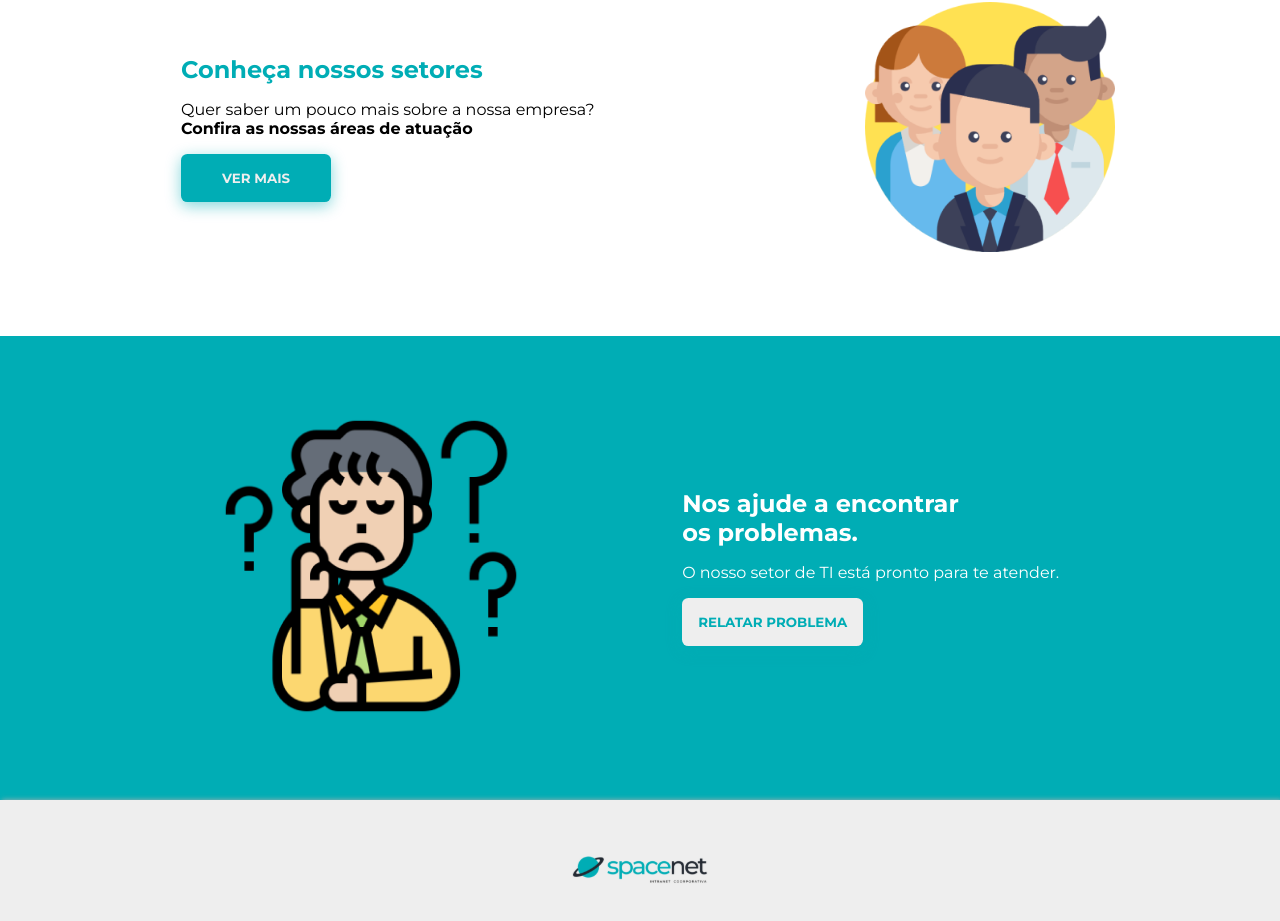
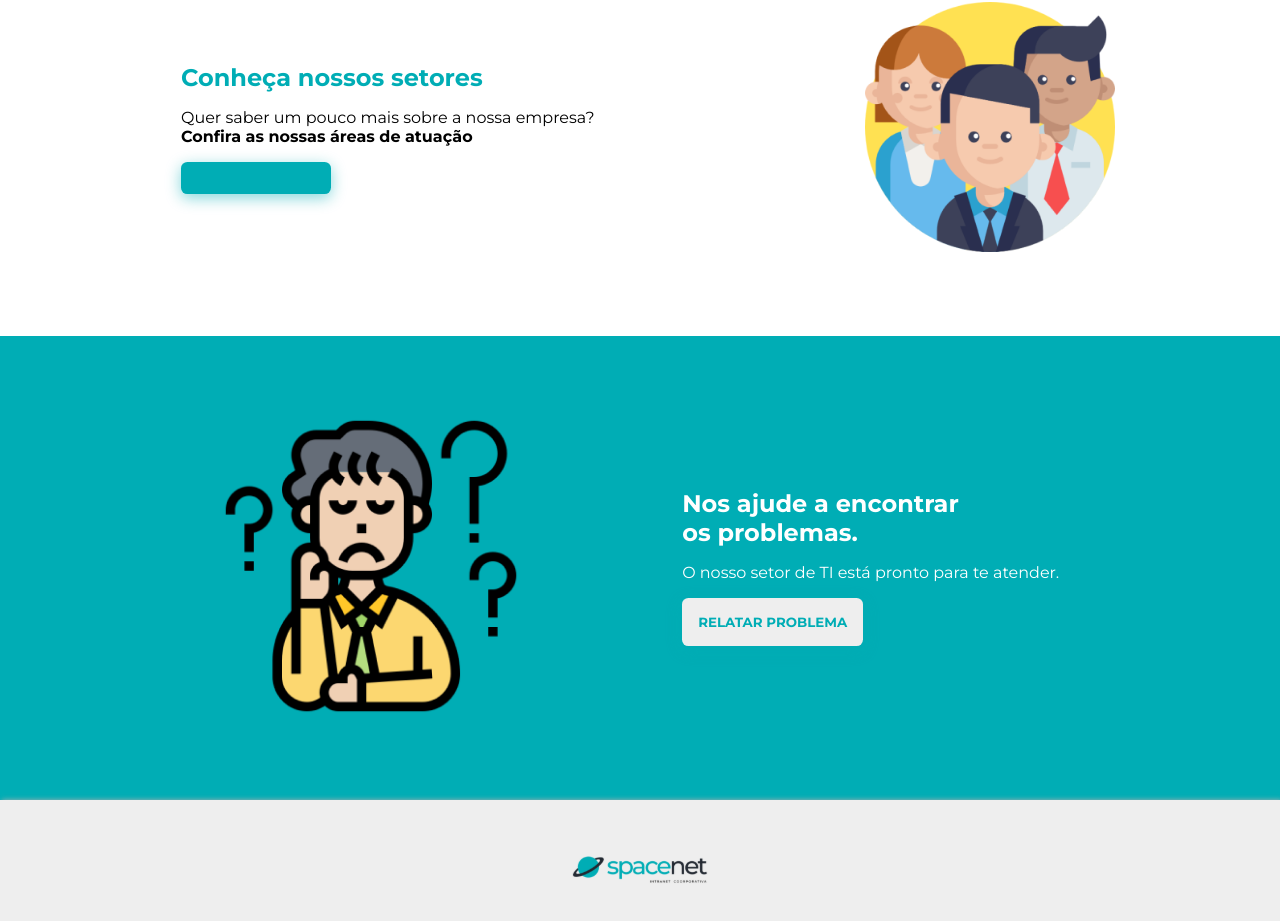
Before and after one commit to ICEI-PUC-Minas-PMV-ADS/spacenet-puc, a React (Create React App) app in the folder src/client/: page / in a window 1280 px wide. Shown: the part 1337-2258 px from the top of the page. Built offline with nearby package versions, Linux system fonts and the light colour scheme.

Commit message:
Refatorando Botao

```diff
--- a/src/client/src/components/Buttons/Button.js
+++ b/src/client/src/components/Buttons/Button.js
@@ -1,10 +1,11 @@
 import React from 'react'
 import styles from './Button.module.css'
 
-const Button = ({ buttonText, handleClick }) => {
+const Button = ({ children, ...props }) => {
     return (
-        <button className={styles.button} onClick={handleClick}>{buttonText}</button>
+      <button {...props} className={styles.button}>{children}</button>
     )
-}
+  }
+
 
 export default Button
--- a/src/client/src/components/Form/Form.js
+++ b/src/client/src/components/Form/Form.js
@@ -23,7 +23,7 @@ const Form = () => {
                     name="password"
                     value={password}
                     onChange={({ target }) => setPassword(target.value)} />
-                <Button buttonText="Entrar" />
+               <Button>Entrar</Button>
             </form>
             <div className={styles.forgotContainer}>
                 <a href='/' className={styles.forgot}>Esqueceu sua senha?</a>
```
